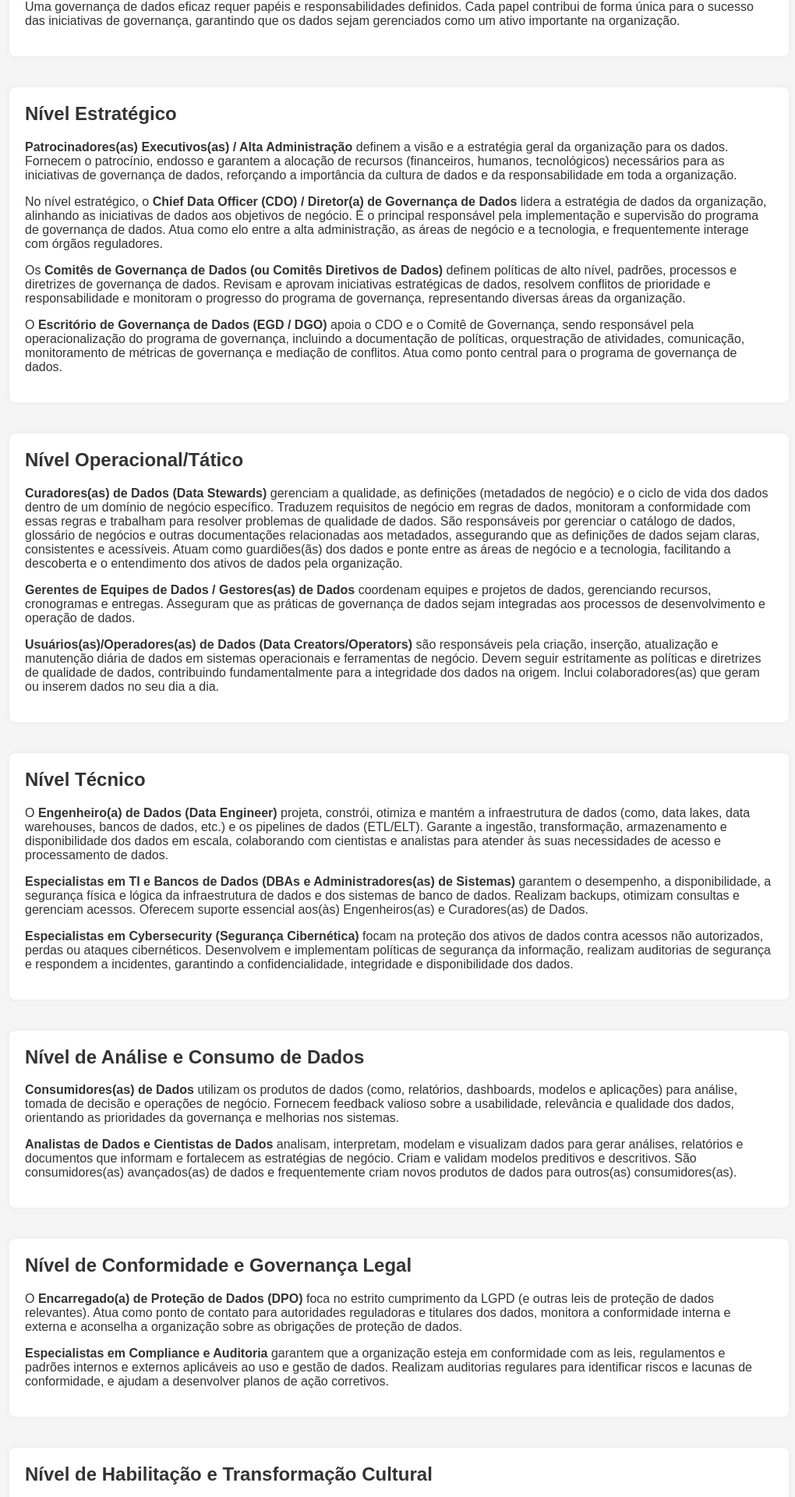
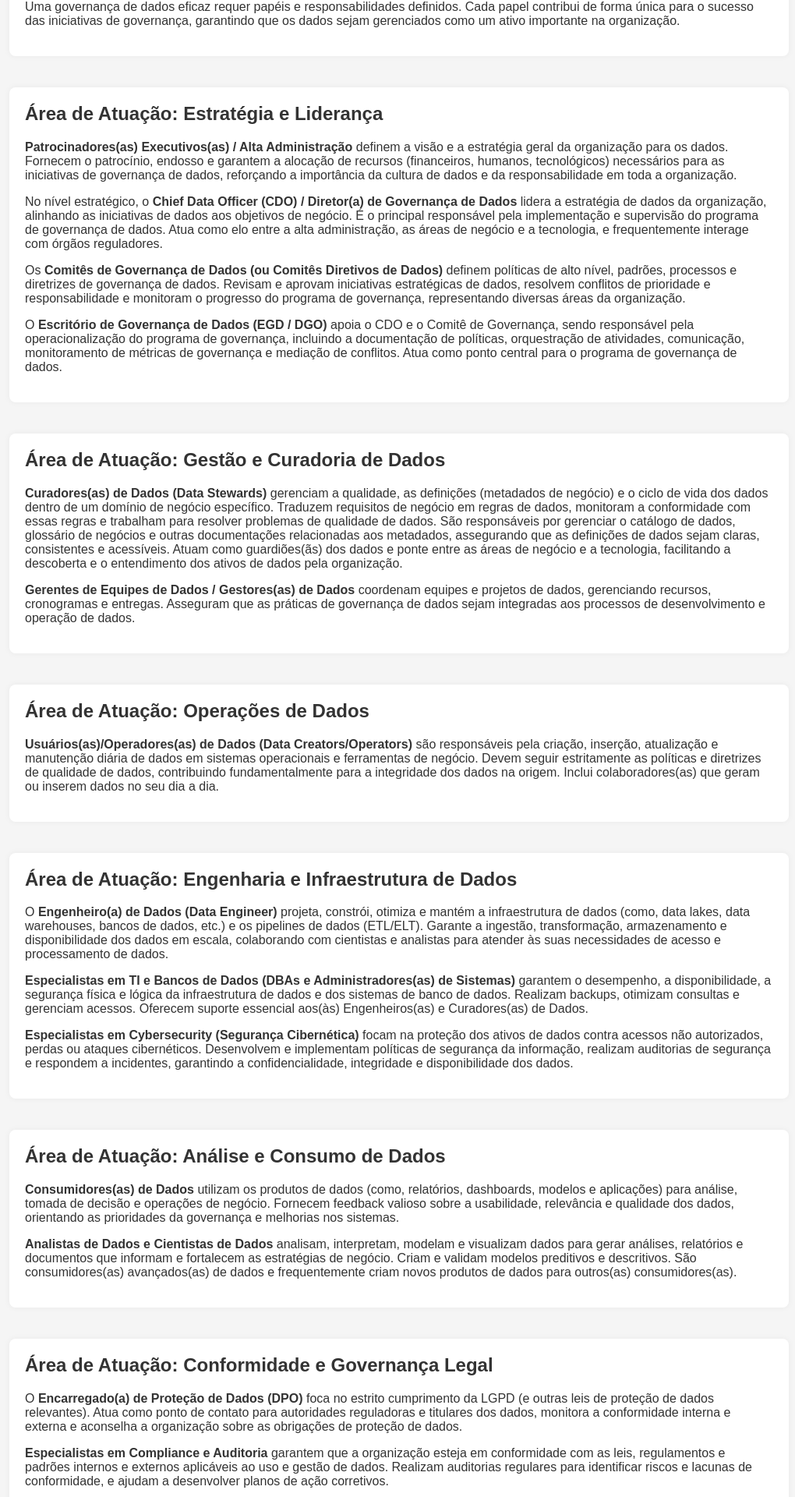
Before and after one commit to luisfccardoso/dg2m, a React (Vite) app: page /roles in a window 1280 px wide. Shown: the part 399-2319 px from the top of the page at 78% size, without its empty margins (128-1148 px from the left). Built offline with nearby package versions, Linux system fonts and the light colour scheme; the HTML template or start-up script is replaced by a standard one.

Commit message:
update roles

```diff
--- a/src/pages/Roles.jsx
+++ b/src/pages/Roles.jsx
@@ -19,7 +19,7 @@ const Roles = () => {
       </section>
 
      <section className="main-section">
-      <h2>Nível Estratégico</h2>
+      <h2>Área de Atuação: Estratégia e Liderança</h2>
         <p>
           <strong>Patrocinadores(as) Executivos(as) / Alta Administração</strong> definem a visão e a estratégia geral da organização para os dados. Fornecem o patrocínio, endosso e garantem a alocação de recursos (financeiros, humanos, tecnológicos) necessários para as iniciativas de governança de dados, reforçando a importância da cultura de dados e da responsabilidade em toda a organização.
         </p>
@@ -35,20 +35,24 @@ const Roles = () => {
       </section>
 
       <section className="main-section">
-        <h2>Nível Operacional/Tático</h2>
+        <h2>Área de Atuação: Gestão e Curadoria de Dados</h2>
         <p>
           <strong>Curadores(as) de Dados (Data Stewards)</strong> gerenciam a qualidade, as definições (metadados de negócio) e o ciclo de vida dos dados dentro de um domínio de negócio específico. Traduzem requisitos de negócio em regras de dados, monitoram a conformidade com essas regras e trabalham para resolver problemas de qualidade de dados. São responsáveis por gerenciar o catálogo de dados, glossário de negócios e outras documentações relacionadas aos metadados, assegurando que as definições de dados sejam claras, consistentes e acessíveis. Atuam como guardiões(ãs) dos dados e ponte entre as áreas de negócio e a tecnologia, facilitando a descoberta e o entendimento dos ativos de dados pela organização.
         </p>
         <p>
           <strong>Gerentes de Equipes de Dados / Gestores(as) de Dados</strong> coordenam equipes e projetos de dados, gerenciando recursos, cronogramas e entregas. Asseguram que as práticas de governança de dados sejam integradas aos processos de desenvolvimento e operação de dados.
         </p>
+      </section>
+
+      <section className="main-section">
+        <h2>Área de Atuação: Operações de Dados</h2>
         <p>
           <strong>Usuários(as)/Operadores(as) de Dados (Data Creators/Operators)</strong> são responsáveis pela criação, inserção, atualização e manutenção diária de dados em sistemas operacionais e ferramentas de negócio. Devem seguir estritamente as políticas e diretrizes de qualidade de dados, contribuindo fundamentalmente para a integridade dos dados na origem. Inclui colaboradores(as) que geram ou inserem dados no seu dia a dia.
         </p>
       </section>
 
       <section className="main-section">
-        <h2>Nível Técnico</h2>
+        <h2>Área de Atuação: Engenharia e Infraestrutura de Dados</h2>
         <p>
           O <strong>Engenheiro(a) de Dados (Data Engineer)</strong> projeta, constrói, otimiza e mantém a infraestrutura de dados (como, data lakes, data warehouses, bancos de dados, etc.) e os pipelines de dados (ETL/ELT). Garante a ingestão, transformação, armazenamento e disponibilidade dos dados em escala, colaborando com cientistas e analistas para atender às suas necessidades de acesso e processamento de dados.
         </p>
@@ -61,7 +65,7 @@ const Roles = () => {
       </section>
 
       <section className="main-section">
-        <h2>Nível de Análise e Consumo de Dados</h2>
+        <h2>Área de Atuação: Análise e Consumo de Dados</h2>
         <p>
           <strong>Consumidores(as) de Dados</strong> utilizam os produtos de dados (como, relatórios, dashboards, modelos e aplicações) para análise, tomada de decisão e operações de negócio. Fornecem feedback valioso sobre a usabilidade, relevância e qualidade dos dados, orientando as prioridades da governança e melhorias nos sistemas.
         </p>
@@ -71,7 +75,7 @@ const Roles = () => {
       </section>
 
       <section className="main-section">
-        <h2>Nível de Conformidade e Governança Legal</h2>
+        <h2>Área de Atuação: Conformidade e Governança Legal</h2>
         <p>
           O <strong>Encarregado(a) de Proteção de Dados (DPO)</strong> foca no estrito cumprimento da LGPD (e outras leis de proteção de dados relevantes). Atua como ponto de contato para autoridades reguladoras e titulares dos dados, monitora a conformidade interna e externa e aconselha a organização sobre as obrigações de proteção de dados.
         </p>
@@ -81,7 +85,7 @@ const Roles = () => {
       </section>
 
       <section className="main-section">
-        <h2>Nível de Habilitação e Transformação Cultural</h2>
+        <h2>Área de Atuação: Habilitação e Transformação Cultural</h2>
         <p>
           <strong>Data Product Managers / Product Owners</strong> lideram o ciclo de vida de produtos de dados (como, dashboards, pipelines de dados específicos, modelos de IA), desde a concepção até a entrega e manutenção. Atuam como ponte entre as necessidades do negócio e as equipes técnicas, garantindo que os produtos de dados agreguem valor e atendam aos padrões de governança. Reconhece a tendência de "produtos de dados".
         </p>
@@ -93,7 +97,7 @@ const Roles = () => {
       <section className="main-section">
         <h2>Integração de Papéis ao Longo dos Níveis de Maturidade</h2>
         <p>
-          À medida que a organização evolui, esses papéis tornam-se cada vez mais definidos, integrados e fortalecidos—contribuindo para uma cultura de dados mais ágil, ética e orientada por valor.
+          À medida que a organização evolui, esses papéis tornam-se cada vez mais definidos, integrados e fortalecidos, contribuindo para uma cultura de dados mais ágil, ética e orientada por valor.
         </p>
       </section>
     </div>
```
